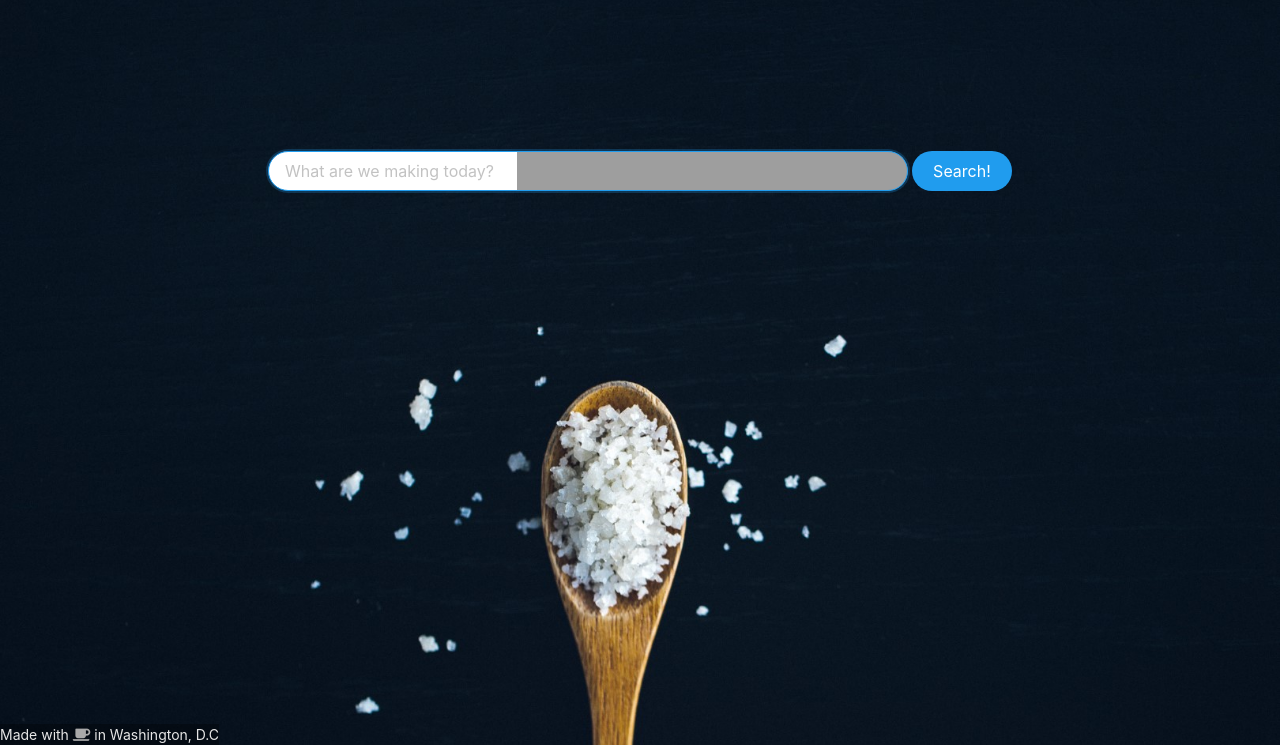
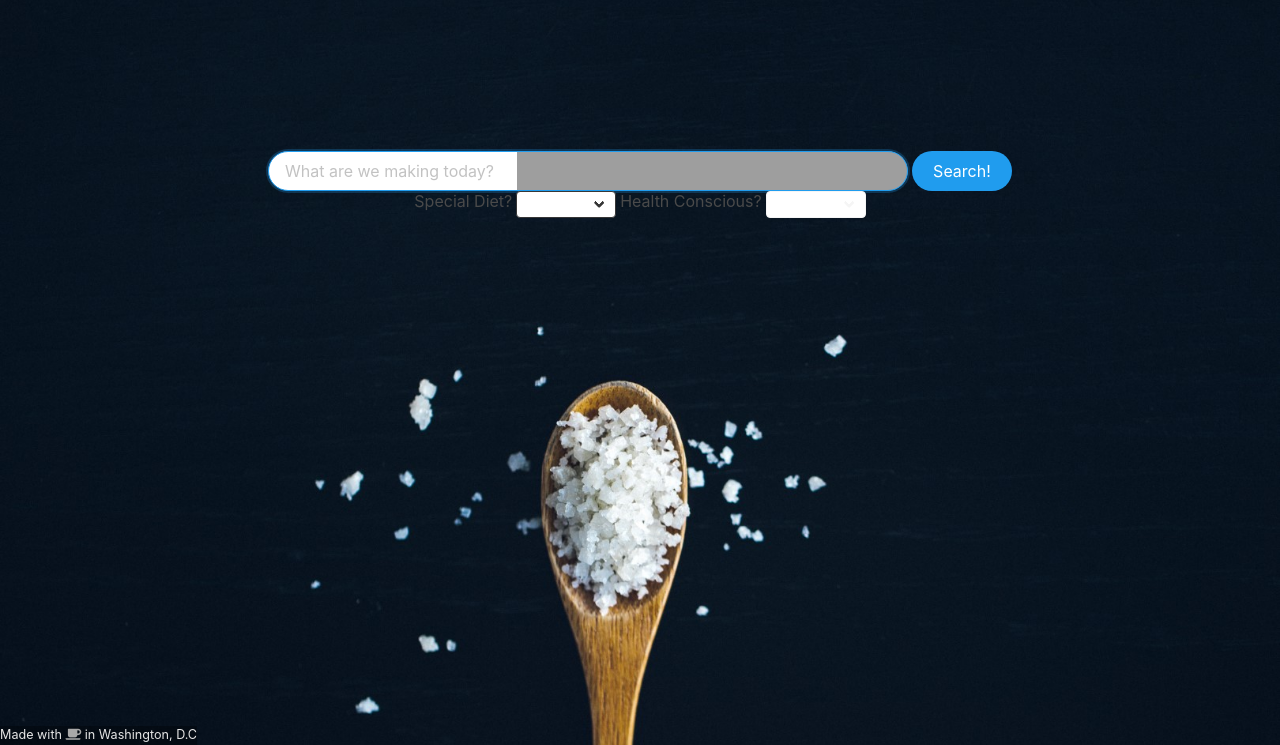
Before and after one commit to sam-pop/cookBook, a plain HTML site: page index.html in a window 1280 px wide. Shown: the part 55-800 px from the top of the page. Drawn offline with nearby package versions, Linux system fonts and the light colour scheme; grey boxes are pictures that could not be loaded.

Commit message:
diet selection

```diff
--- a/assets/css/style.css
+++ b/assets/css/style.css
@@ -6,6 +6,10 @@ body {
     font-size: 14px;
     color: #F5F5F5;
     min-height: 100vh;
+}
+
+select {
+    width: 100px;
 }
 
 h1 {
@@ -110,4 +114,5 @@ footer {
     left: 0;
     text-align: center;
     margin: 0 auto;
+    font-size: 0.9em;
 }
--- a/assets/javascript/main.js
+++ b/assets/javascript/main.js
@@ -14,6 +14,8 @@ var appID = "36b1ec01"; // edamamAPI application ID
 var appKey = "b47a9edb6afcce664d0df80592628d5a"; // edamamAPI application key
 var searchParam = ""; // the search param to use for the api query
 var excluded = ""; // ingredient to exclude from results //TODO: fix to include multiple ingredients ('&excluded='+ array[i])
+var diet = ""; // diet selector
+var health = ""; // health selector
 var maxResults = 5; // the maxium number of results to return from the API
 var space = "%20"; // use this instead of spaces between words
 var regEx = /[^a-zA-Z\s]/gi; //only letters and spaces
@@ -107,7 +109,7 @@ function apiSuccess(json) {
 
 // API
 function runAPI() {
-    var apiURL = "https://api.edamam.com/search?app_id=" + appID + "&app_key=" + appKey + "&q=" + searchParam + "&excluded=" + excluded + "&from=0&to=" + maxResults; // the URL for the API to use
+    var apiURL = "https://api.edamam.com/search?app_id=" + appID + "&app_key=" + appKey + "&q=" + searchParam + "&excluded=" + excluded + "&from=0&to=" + maxResults + diet + health; // the URL for the API to use
     $.ajax({
         type: "GET",
         dataType: "json",
@@ -137,10 +139,36 @@ $('#notification').hide(); // hide the notification
 
 $(document).ready(function () {
 
+    // assign the diet variable the selected option from the select form
+    $("#diet")
+        .change(function () {
+            $("#diet option:selected").each(function () {
+                var str = $(this).text().toLowerCase();
+                if (str !== "")
+                    diet = '&diet=' + str;
+                else diet = "";
+            });
+        })
+        .trigger("change");
+
+    // assign the health variable the selected option from the select form
+    $("#health")
+        .change(function () {
+            $("#health option:selected").each(function () {
+                var str = $(this).text().toLowerCase();
+                if (str !== "")
+                    health = '&health=' + str;
+                else health = "";
+            });
+        })
+        .trigger("change");
+
+    // toggle the about notification area
     $('#aboutLink').click(function () {
         $('#notification').toggle();
     });
 
+    // closes the about notification area
     $('#deleteBtn').click(function () {
         $('#notification').hide();
     });
@@ -167,7 +195,6 @@ $(document).ready(function () {
         $(".search").animate({
             "padding-top": "-=100px",
         }, 1500);
-        // $('.search').fadeOut(100).fadeIn(100).css('padding-top', 0);
 
         // content loading progress bar
         $(".preload").show().fadeOut(3000, function () {
--- a/index.html
+++ b/index.html
@@ -50,12 +50,44 @@
         <!-- NEED TO EDIT from here on -->
         <div class="block">
             <div class="columns">
+
                 <div class="column is-center has-text-centered search animated zoomIn">
                     <br>
                     <br>
                     <input id="searchBox" class="input is-rounded is-focused clearable is-info" type="text" placeholder="What are we making today?"
                         size="50" title="Yum Yum!">
                     <button id="searchBtn" class="button is-info" type="submit">Search!</button>
+                    <div class="has-text-centered">
+                        <span class="subtitle is-6">Special Diet?</span>
+                        <div class="select is-dark is-small">
+                            <select id="diet">
+                                <option></option>
+                                <option>Balanced</option>
+                                <option>High-Protein</option>
+                                <option>Low-Carb</option>
+                                <option>Low-Fat</option>
+                                <option>Low-Sodium</option>
+                            </select>
+                        </div>
+                        <span class="subtitle is-6">Health Conscious?</span>
+                        <div class="select is-light is-small">
+                            <select id="health">
+                                <option></option>
+                                <option>Vegan</option>
+                                <option>Vegetarian</option>
+                                <option>Dairy-Free</option>
+                                <option>Gluten-Free</option>
+                                <option>Low-Sugar</option>
+                                <option>Kosher</option>
+                                <option>Egg-Free</option>
+                                <option>Fish-Free</option>
+                                <option>Peanut-Free</option>
+                                <option>Red-Meat-Free</option>
+                                <option>Shellfish-Free</option>
+                                <option>Soy-Free</option>
+                            </select>
+                        </div>
+                    </div>
                     <div class="preload">
                         <img src="./assets/images/loading_spinner.gif" />
                     </div>
```
